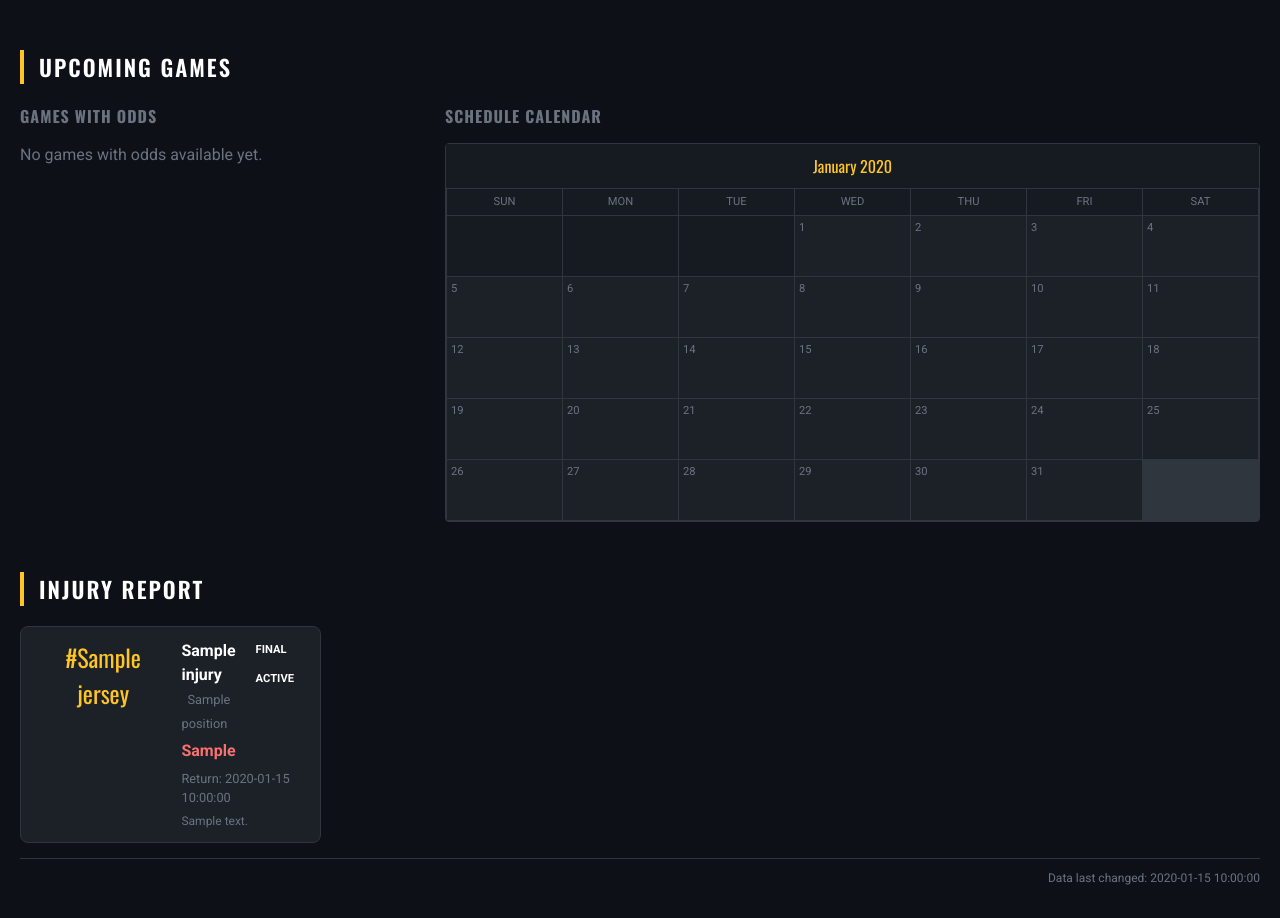
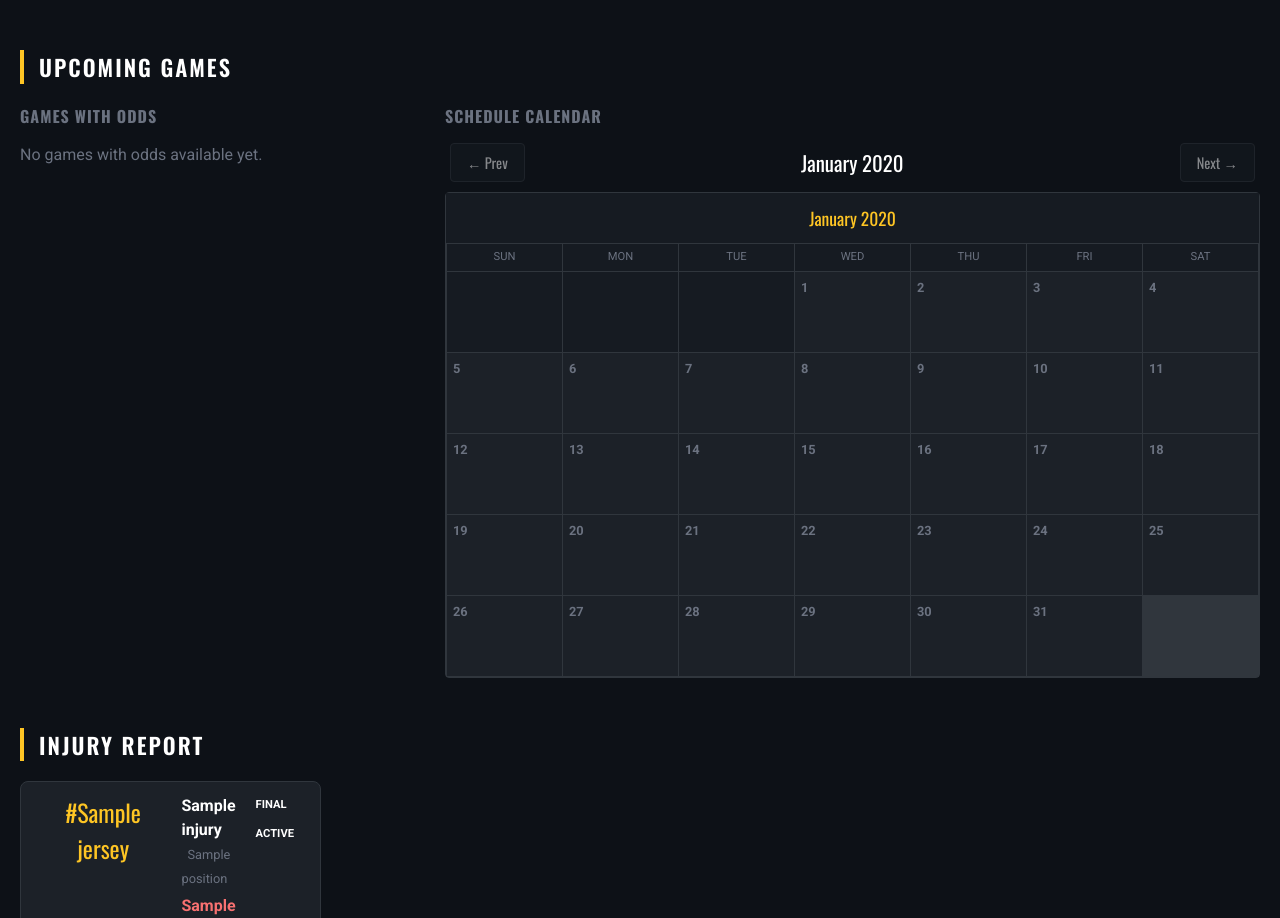
Before and after one commit to jasper9/nbastats.fun, a Flask app: template templates/index.html in a window 1280 px wide. Shown: the part 180-1098 px from the top of the page. Run offline with Flask 3, Linux system fonts and the light colour scheme; the template is opened without the code that fills it: most values are stand-ins (such as "Sample title", 1, 10 or a date in 2020).

Commit message:
Redesign calendar to single-month view with pagination
- Add prev/next navigation buttons for month switching
- Show one month at a time instead of all months at once
- Increase calendar cell sizes (min-height 80px → larger touch targets)
- Improve font sizes throughout for better readability
- Add background to ATS indicator for better contrast
- Auto-navigate to current month on page load

🤖 Generated with [Claude Code](https://claude.com/claude-code)

Co-Authored-By: Claude Opus 4.5 <noreply@anthropic.com>

```diff
--- a/templates/index.html
+++ b/templates/index.html
@@ -999,22 +999,53 @@
         }
         /* Calendar styles */
         .calendar-container {
-            display: grid;
-            grid-template-columns: repeat(auto-fit, minmax(260px, 1fr));
-            gap: 15px;
             overflow: visible;
+        }
+        .calendar-nav {
+            display: flex;
+            justify-content: space-between;
+            align-items: center;
+            margin-bottom: 10px;
+            padding: 0 5px;
+        }
+        .calendar-nav-btn {
+            background: var(--bg-secondary);
+            border: 1px solid var(--border);
+            color: var(--text-primary);
+            padding: 8px 16px;
+            border-radius: 4px;
+            cursor: pointer;
+            font-family: 'Oswald', sans-serif;
+            font-size: 0.9rem;
+            transition: background 0.2s;
+        }
+        .calendar-nav-btn:hover {
+            background: var(--nuggets-navy);
+        }
+        .calendar-nav-btn:disabled {
+            opacity: 0.5;
+            cursor: not-allowed;
+        }
+        .calendar-nav-title {
+            font-family: 'Oswald', sans-serif;
+            font-size: 1.3rem;
+            color: var(--text-primary);
         }
         .calendar-month {
             background: var(--bg-card);
             overflow: visible;
             border: 1px solid var(--border);
             border-radius: 4px;
+            display: none;
+        }
+        .calendar-month.active {
+            display: block;
         }
         .calendar-header {
             background: var(--bg-secondary);
-            padding: 10px 15px;
-            font-family: 'Oswald', sans-serif;
-            font-size: 1rem;
+            padding: 12px 15px;
+            font-family: 'Oswald', sans-serif;
+            font-size: 1.1rem;
             text-align: center;
             color: var(--accent);
         }
@@ -1036,9 +1067,9 @@
         }
         .calendar-day {
             background: var(--bg-card);
-            min-height: 60px;
-            padding: 4px;
-            font-size: 0.75rem;
+            min-height: 80px;
+            padding: 6px;
+            font-size: 0.85rem;
             position: relative;
             min-width: 0;
             overflow: visible;
@@ -1051,15 +1082,16 @@
         }
         .calendar-day-num {
             color: var(--text-muted);
-            font-size: 0.7rem;
-            margin-bottom: 2px;
+            font-size: 0.8rem;
+            margin-bottom: 4px;
+            font-weight: 600;
         }
         .calendar-game {
             background: var(--nuggets-navy);
-            border-radius: 2px;
-            padding: 3px 4px;
-            font-size: 0.6rem;
-            margin-top: 2px;
+            border-radius: 3px;
+            padding: 5px 6px;
+            font-size: 0.75rem;
+            margin-top: 3px;
             text-align: left;
             white-space: nowrap;
             overflow: hidden;
@@ -1236,8 +1268,9 @@
             font-weight: 600;
         }
         .calendar-game .score {
-            font-size: 0.55rem;
-            opacity: 0.8;
+            font-size: 0.7rem;
+            opacity: 0.9;
+            margin-top: 2px;
         }
         .calendar-game.has-special {
             position: relative;
@@ -1252,12 +1285,13 @@
         }
         .calendar-game .beat-odds-indicator {
             position: absolute;
-            bottom: 1px;
-            right: 2px;
-            font-size: 0.5rem;
+            bottom: 3px;
+            right: 4px;
+            font-size: 0.6rem;
             font-weight: bold;
-            padding: 0 2px;
+            padding: 1px 3px;
             border-radius: 2px;
+            background: rgba(0,0,0,0.3);
         }
         .calendar-game .beat-odds-indicator.covered {
             color: #4ade80;
@@ -1786,7 +1820,12 @@
                 {# Right side - Calendar view #}
                 <div class="schedule-calendar-section">
                     <h3>Schedule Calendar</h3>
-                    <div class="calendar-container">
+                    <div class="calendar-nav">
+                        <button class="calendar-nav-btn" onclick="prevMonth()" id="prev-month-btn">← Prev</button>
+                        <span class="calendar-nav-title" id="calendar-nav-title"></span>
+                        <button class="calendar-nav-btn" onclick="nextMonth()" id="next-month-btn">Next →</button>
+                    </div>
+                    <div class="calendar-container" id="calendar-container">
                         {% set months = {} %}
                         {% for game in calendar_games %}
                             {% set game_date = game.local_date if game.local_date else game.commence_time[:10] %}
@@ -1803,7 +1842,7 @@
                         {% set month = month_key[5:7]|int %}
                         {% set month_names = ['', 'January', 'February', 'March', 'April', 'May', 'June', 'July', 'August', 'September', 'October', 'November', 'December'] %}
 
-                        <div class="calendar-month">
+                        <div class="calendar-month" data-month="{{ month_key }}" data-month-name="{{ month_names[month] }} {{ year }}">
                             <div class="calendar-header">{{ month_names[month] }} {{ year }}</div>
                             <div class="calendar-grid">
                                 {% for day in ['Sun', 'Mon', 'Tue', 'Wed', 'Thu', 'Fri', 'Sat'] %}
@@ -2061,6 +2100,66 @@
         {% endfor %}
     ];
 
+    // Calendar navigation
+    let calendarMonths = [];
+    let currentMonthIndex = 0;
+
+    function initCalendar() {
+        const container = document.getElementById('calendar-container');
+        if (!container) return;
+
+        calendarMonths = Array.from(container.querySelectorAll('.calendar-month'));
+        if (calendarMonths.length === 0) return;
+
+        // Find the current month or default to first month with games
+        const now = new Date();
+        const currentMonthKey = now.toISOString().slice(0, 7);
+
+        // Try to find current month, otherwise show first month
+        let foundIndex = calendarMonths.findIndex(m => m.dataset.month === currentMonthKey);
+        currentMonthIndex = foundIndex >= 0 ? foundIndex : 0;
+
+        showMonth(currentMonthIndex);
+    }
+
+    function showMonth(index) {
+        if (index < 0 || index >= calendarMonths.length) return;
+
+        currentMonthIndex = index;
+
+        // Hide all months, show selected
+        calendarMonths.forEach((m, i) => {
+            m.classList.toggle('active', i === index);
+        });
+
+        // Update nav title
+        const titleEl = document.getElementById('calendar-nav-title');
+        if (titleEl && calendarMonths[index]) {
+            titleEl.textContent = calendarMonths[index].dataset.monthName;
+        }
+
+        // Update button states
+        const prevBtn = document.getElementById('prev-month-btn');
+        const nextBtn = document.getElementById('next-month-btn');
+        if (prevBtn) prevBtn.disabled = index === 0;
+        if (nextBtn) nextBtn.disabled = index === calendarMonths.length - 1;
+    }
+
+    function prevMonth() {
+        if (currentMonthIndex > 0) {
+            showMonth(currentMonthIndex - 1);
+        }
+    }
+
+    function nextMonth() {
+        if (currentMonthIndex < calendarMonths.length - 1) {
+            showMonth(currentMonthIndex + 1);
+        }
+    }
+
+    // Initialize calendar on page load
+    document.addEventListener('DOMContentLoaded', initCalendar);
+
     function showGameModal(el) {
         const modal = document.getElementById('gameModal');
         const matchup = el.dataset.matchup;
```
